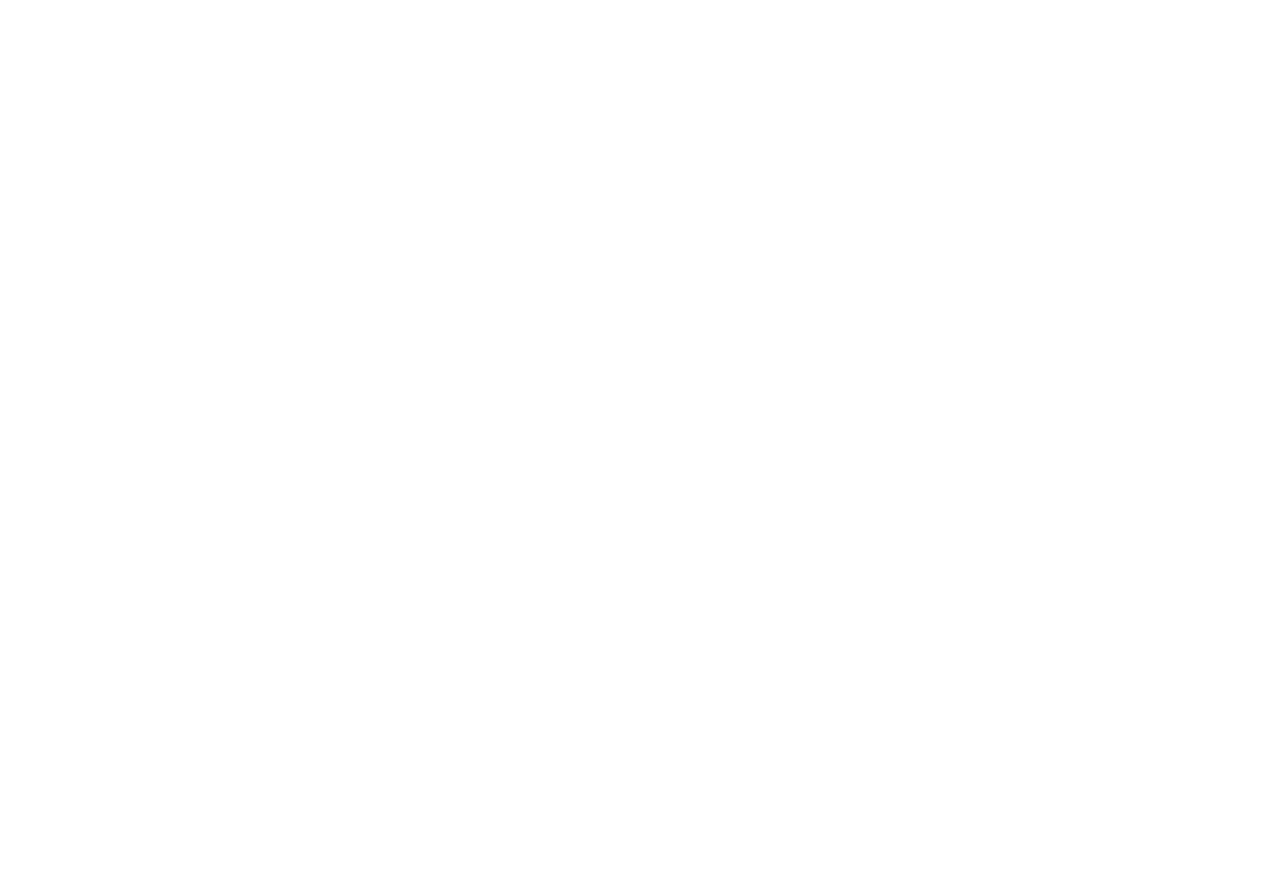
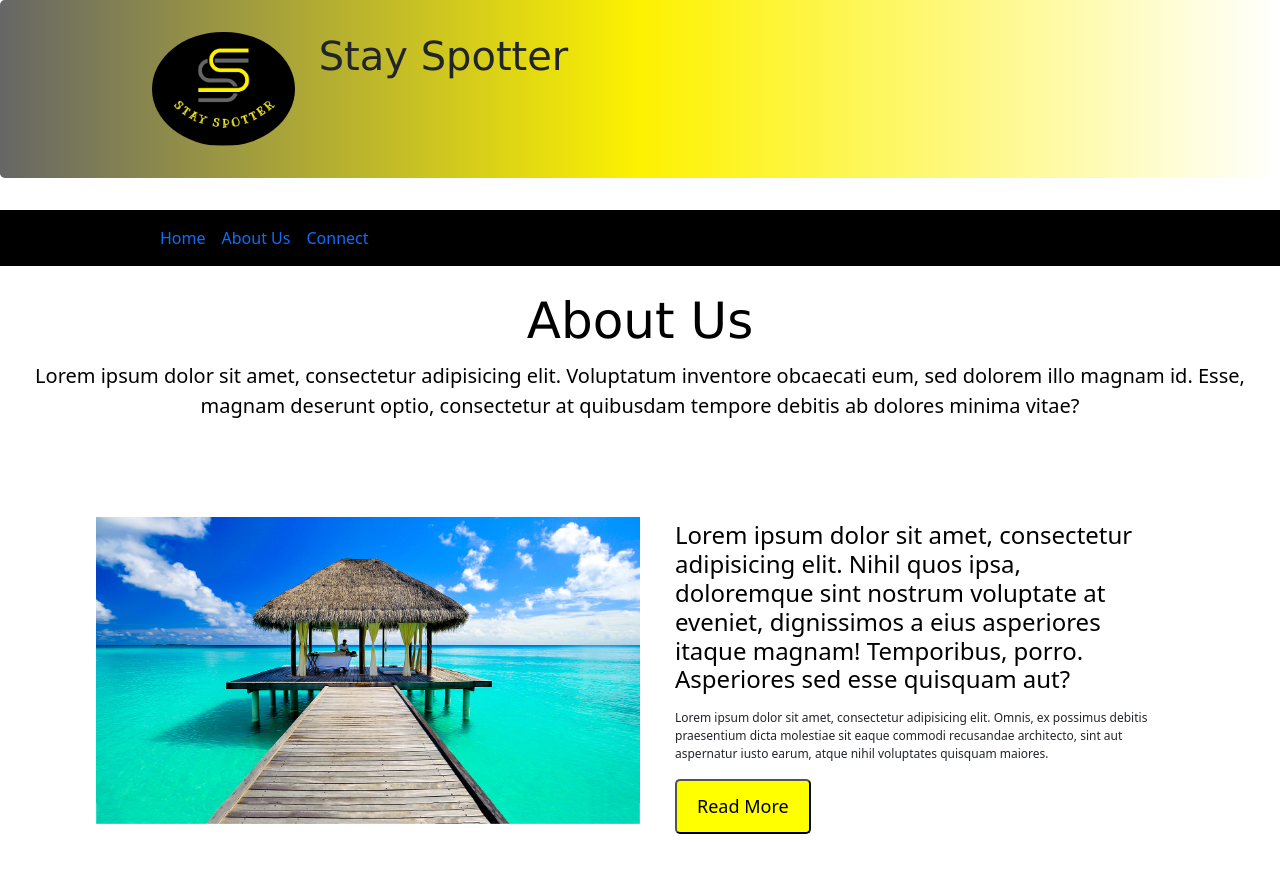
Before and after one commit to wntrch/Real-estate-project, a website: page aboutus.html in a window 1280 px wide. Before the commit the page ends 800 px from the top, so only its background shows below. Drawn offline with nearby package versions, Linux system fonts and the light colour scheme.

Commit message:
updated the about us page

```diff
--- a/aboutus.html
+++ b/aboutus.html
@@ -4,9 +4,64 @@
 	<meta charset="UTF-8">
 	<meta http-equiv="X-UA-Compatible" content="IE=edge">
 	<meta name="viewport" content="width=device-width, initial-scale=1.0">
-	<title>Document</title>
+	<!-- Custom CSS Stylesheet -->
+
+	<link rel="stylesheet" type="text/css" href="/styles/styles.css" />
+  <!--Bootstrap 5 css-->
+  <link href="https://cdn.jsdelivr.net/npm/bootstrap@5.0.2/dist/css/bootstrap.min.css" rel="stylesheet" integrity="sha384-EVSTQN3/azprG1Anm3QDgpJLIm9Nao0Yz1ztcQTwFspd3yD65VohhpuuCOmLASjC" crossorigin="anonymous">
+  <!--Bootstrap 5 icon-->
+  <link rel="stylesheet" href="https://cdn.jsdelivr.net/npm/bootstrap-icons@1.10.3/font/bootstrap-icons.css">
+
+	<title>About Us</title>
 </head>
+<header class="jumbotron jumbotron-fluid">
+	<div class="container">
+		<div class="row">
+			<div class="col-4 col-sm-3 col-md-2 align-self-center">
+				<img src="images/sslogo.png" alt="logo" id="logo"/></a>
+			</div>
+			<div class="col">
+				<h1>Stay Spotter</h1>
+			</div>
+		</div>
+	</div>
+  </header>
 
+  <nav class="navbar navbar-expand-sm sticky-top">
+	<div class="container">
+		<button class="navbar-toggler" type="button" data-toggle="collapse" data-target="#navbar">
+			<span class="navbar-toggler-icon"></span>
+		</button>
+		<div class="collapse navbar-collapse" id="navbar">
+			<ul class="navbar-nav">
+				<li class="nav-item"><a class="nav-link" href="index.html"><i class="fa fa-home fa-lg"></i> Home</a></li>
+				<li class="nav-item"><a class="nav-link" href="#"><i class="fa fa-info fa-lg"></i> About Us</a></li>
+				<li class="nav-item"><a class="nav-link" href="contactus.html"><i class="fa fa-address-card fa-lg"></i>Connect</a></li>
+			</ul>
+		</div>
+	</div>
+  </nav>
+
+
+	<div class="heading">
+		<h1>About Us</h1>
+		<p>Lorem ipsum dolor sit amet, consectetur adipisicing elit.
+			Voluptatum inventore obcaecati eum, sed dolorem illo magnam id. Esse,
+			magnam deserunt optio, consectetur at quibusdam tempore debitis ab dolores
+			minima vitae?</p>
+	</div>
+	<section class="about-us">
+		<img src="images/beachtent.jpeg">
+		<div class="content">
+			<h2>Lorem ipsum dolor sit amet, consectetur adipisicing elit. Nihil quos ipsa,
+				doloremque sint nostrum voluptate at eveniet,
+				dignissimos a eius asperiores itaque magnam! Temporibus, porro. Asperiores sed esse quisquam aut?</h2>
+			<p>Lorem ipsum dolor sit amet, consectetur adipisicing elit. Omnis, ex possimus debitis praesentium
+			   dicta molestiae sit eaque commodi recusandae architecto, sint aut aspernatur iusto earum, atque
+			   nihil voluptates quisquam maiores.</p>
+			<button class="read-more-btn">Read More</button>
+		</div>
+	</section>
 
 <body>
 
--- a/styles/styles.css
+++ b/styles/styles.css
@@ -64,6 +64,7 @@ body {
 /* contactUs style */
 .container {
     width: 1000px!important;
+
 }
 p {
     font-size: 12px;
@@ -94,3 +95,63 @@ h1 {
 .form-control:focus, .form-control:active {
 border-color: rgba(166, 166, 31, 0.615)!important;
 }
+/* About Us Styling */
+.heading {
+    text-align: center;
+    margin-top: 25px;
+}
+.heading h1 {
+    font-size: 50px;
+    color: black;
+    margin-bottom: 10px;
+}
+.heading p {
+    font-size: 20px;
+    color: black;
+    margin-bottom: 50px;
+}
+.about-us {
+    display: flex;
+    align-items: center;
+    width: 85%;
+    margin: auto;
+}
+.about-us img {
+    flex: 0 50%;
+    max-width: 50%;
+    height: auto;
+}
+.content {
+    padding: 35px;
+}
+.content h2 {
+    color: black;
+    font-size: 24px;
+    margin: 15px 0px;
+}
+.read-more-btn {
+    display: inline-block;
+    color: black;
+    background-color: yellow;
+    border-radius: 5px;
+    padding: 12px 20px;
+    font-size: 18px;
+    cursor: pointer;
+}
+.read-more-btn:hover{
+    background-color: gray;
+}
+@media(maz-width: 768px){
+    .about-us {
+        flex-direction: column;
+    }
+    .about-us img{
+        flex: 0 100%;
+        max-width: 100%;
+    }
+    .content {
+        flex: 0 100%;
+        max-width: 100%;
+        padding: 15px;
+    }
+}
```
